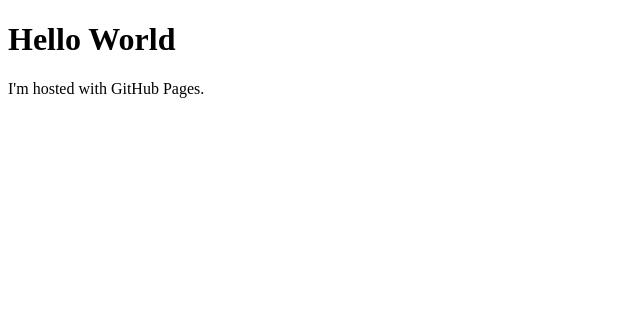
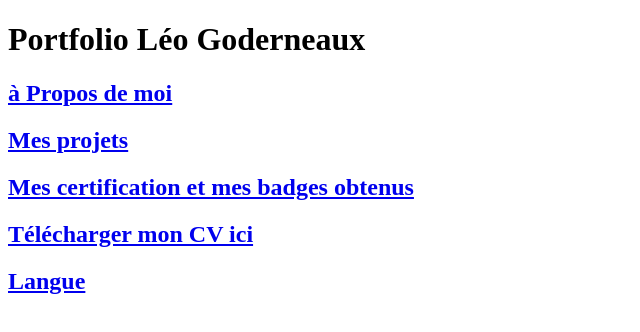
Before and after one commit to LeoGoder/LeoGoder.github.io, a plain HTML site: page index.html in a window 1280 px wide. Shown: the whole page, without its empty margins (0-640 px from the left). Drawn offline with Linux system fonts and the light colour scheme.

Commit message:
Html landing page
Structure HTML de la landing  page

```diff
--- a/index.html
+++ b/index.html
@@ -1,7 +1,27 @@
 <!DOCTYPE html>
-<html>
-<body>
-<h1>Hello World</h1>
-<p>I'm hosted with GitHub Pages.</p>
-</body>
-</html>
+    <html>
+        <body>
+            <h1>Portfolio Léo Goderneaux</h1>
+
+            <div class="About_me">
+                <a class="button" href="About_me\index.html"><h2>à Propos de moi</h2></a>
+            </div>
+
+            <div class="My_Project">
+                <a class="button" href="My_project\index.html"><h2>Mes projets</h2></a>
+            </div>
+
+            <div class="Certification_and_badges">
+                <a class="button" href="Cert_and_badges\index.html"><h2>Mes certification et mes badges obtenus</h2></a>
+            </div>
+
+            <div class="Download">
+                <a class="button" href="Dowload\index.html"><h2>Télécharger mon CV ici </h2></a>
+            </div>
+
+            <div class="Language">
+                <a class="button" href="language\index.html"><h2>Langue</h2></a>
+            </div>
+
+        </body>
+    </html>
```
Also changed, not shown: About_me/index.html (added), Cert_and_badges/index.html (added), Dowload/index.html (added), My_project/index.html (added), css.css (added), language/index.html (added).
